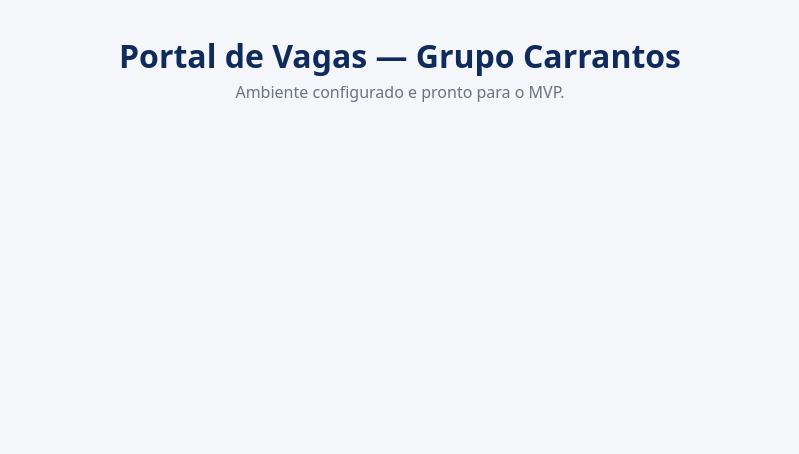
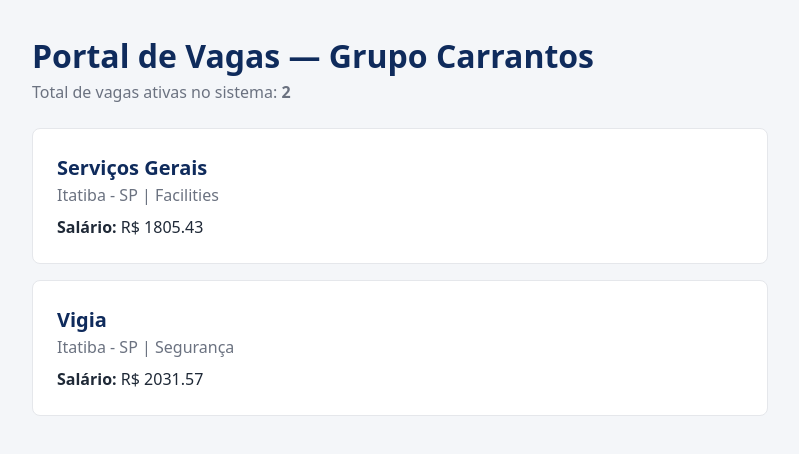
Before and after one commit to eilincoln/carrantos-vagas, a React (Vite) app: page / in a window 1280 px wide. Shown: the top 454 px of the page, without its empty margins (240-1039 px from the left). Built offline with nearby package versions, Linux system fonts and the light colour scheme.

Commit message:
feat: cria tipagem de dados job e lista inicial de vagas mockadas

```diff
--- a/src/App.tsx
+++ b/src/App.tsx
@@ -1,12 +1,45 @@
+import { mockJobs } from "./data/jobsData";
+
 function App() {
   return (
-    <main style={{ padding: "2rem", textAlign: "center" }}>
+    <main style={{ padding: "2rem", maxWidth: "800px", margin: "0 auto" }}>
       <h1 style={{ color: "var(--color-primary)" }}>
         Portal de Vagas — Grupo Carrantos
       </h1>
-      <p style={{ color: "var(--color-text-muted)" }}>
-        Ambiente configurado e pronto para o MVP.
+      <p style={{ color: "var(--color-text-muted)", marginBottom: "1.5rem" }}>
+        Total de vagas ativas no sistema: <strong>{mockJobs.length}</strong>
       </p>
+
+      <ul
+        style={{
+          listStyle: "none",
+          display: "flex",
+          flexDirection: "column",
+          gap: "1rem",
+        }}
+      >
+        {mockJobs.map((job) => (
+          <li
+            key={job.id}
+            style={{
+              background: "var(--color-surface)",
+              padding: "1.5rem",
+              borderRadius: "var(--radius-md)",
+              border: "1px solid var(--color-border)",
+            }}
+          >
+            <h2 style={{ fontSize: "1.25rem", color: "var(--color-primary)" }}>
+              {job.title}
+            </h2>
+            <p style={{ color: "var(--color-text-muted)" }}>
+              {job.location} | {job.category}
+            </p>
+            <p style={{ marginTop: "0.5rem" }}>
+              <strong>Salário:</strong> R$ {job.salary.toFixed(2)}
+            </p>
+          </li>
+        ))}
+      </ul>
     </main>
   );
 }
--- /dev/null
+++ b/src/data/jobsData.ts
@@ -0,0 +1,40 @@
+import type { Job } from "../types/job";
+
+export const mockJobs: Job[] = [
+  {
+    id: "vaga-servicos-gerais-01",
+    title: "Serviços Gerais",
+    location: "Itatiba - SP",
+    category: "Facilities",
+    education: "Ensino Fundamental",
+    activities:
+      "Desenvolver suas atividades utilizando normas e procedimentos de biossegurança e/ou segurança do trabalho; zelar pela guarda, conservação, manutenção e limpeza dos equipamentos, instrumentos e materiais utilizados, bem como do local de trabalho.",
+    salary: 1805.43,
+    benefits: [
+      "Vale-transporte",
+      "Vale-refeição de R$ 26,03 por dia trabalhado",
+      "Vale-alimentação de R$ 205,91",
+      "Prêmio de assiduidade: R$ 315,00",
+    ],
+    whatsappContact: "5511988828544",
+  },
+  {
+    id: "vaga-vigia-02",
+    title: "Vigia",
+    location: "Itatiba - SP",
+    category: "Segurança",
+    education: "Ensino Médio Completo",
+    schedule: "Escala 12x36",
+    requirements: ["Informática básica", "CNH A/B obrigatória"],
+    activities:
+      "Controle de entrada e saída de veículos e pessoas pela portaria; realização de rondas pelo patrimônio.",
+    salary: 2031.57,
+    benefits: [
+      "Vale-transporte",
+      "Vale-refeição de R$ 26,03 por dia trabalhado",
+      "Vale-alimentação de R$ 205,91",
+      "Prêmio de assiduidade: R$ 110,00",
+    ],
+    whatsappContact: "5511988828544",
+  },
+];
--- /dev/null
+++ b/src/types/job.ts
@@ -0,0 +1,24 @@
+export type JobLocation =
+  | "Itatiba - SP"
+  | "Atibaia - SP"
+  | "Campinas - SP"
+  | "Jundiaí - SP";
+export type JobCategory =
+  | "Facilities"
+  | "Segurança"
+  | "Portaria"
+  | "Administrativo";
+
+export interface Job {
+  id: string;
+  title: string;
+  location: JobLocation;
+  category: JobCategory;
+  education: string;
+  requirements?: string[];
+  schedule?: string;
+  activities: string;
+  salary: number;
+  benefits: string[];
+  whatsappContact: string;
+}
```
